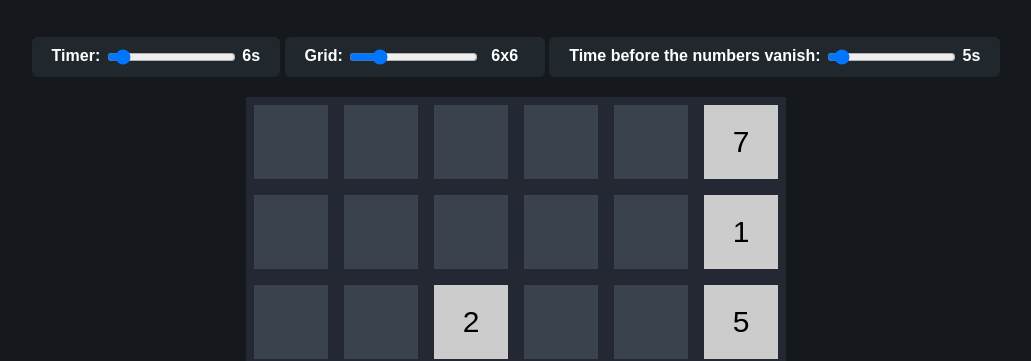
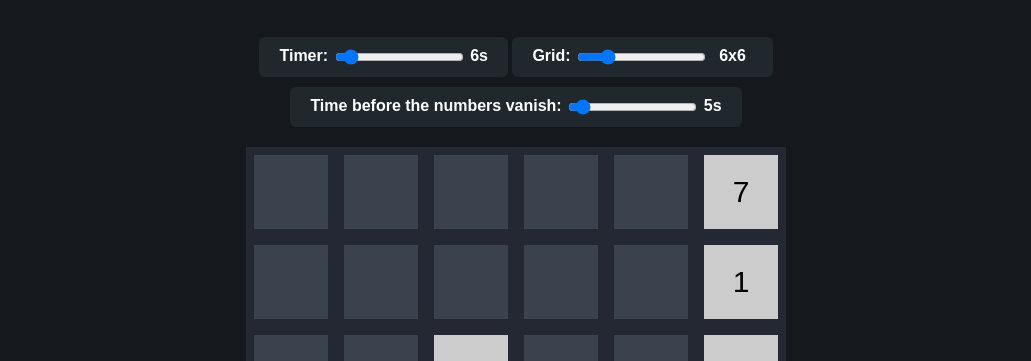
Before and after one commit to Loydie16/Prestige2.0-GrinderMinigame, a plain HTML site: page index.html in a window 1280 px wide. Shown: the part 369-730 px from the top of the page, without its empty margins (124-1155 px from the left). Drawn offline with Linux system fonts and the light colour scheme.

Commit message:
Update minigame.css

```diff
--- a/minigame.css
+++ b/minigame.css
@@ -42,6 +42,7 @@ body{
     font-weight: bold;
     text-align: center;
     margin: 0 auto 10px;
+    width: 540px;
 }
 .option{
     display: inline-block;
@@ -55,10 +56,14 @@ body{
     padding: 10px 20px;
     margin: 0 auto 10px;
     border-radius: 6px;
+
 }
+
+
 .option.grid input,
 .option.speed input{
     vertical-align: text-top;
+    cursor: pointer;
 }
 .speed_value{
     display: inline-block;
@@ -109,6 +114,7 @@ body{
     text-align: center;
     font-size: 30px;
     font-style: bold;
+    cursor: not-allowed;
 }
 .jewelry .group{
     width: 92px;
```
